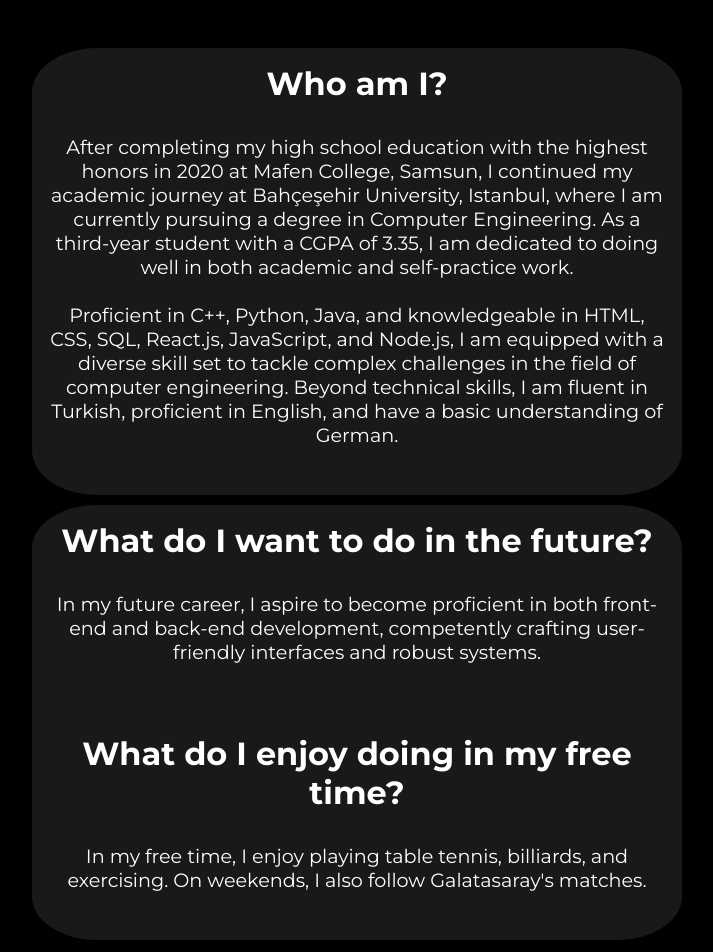
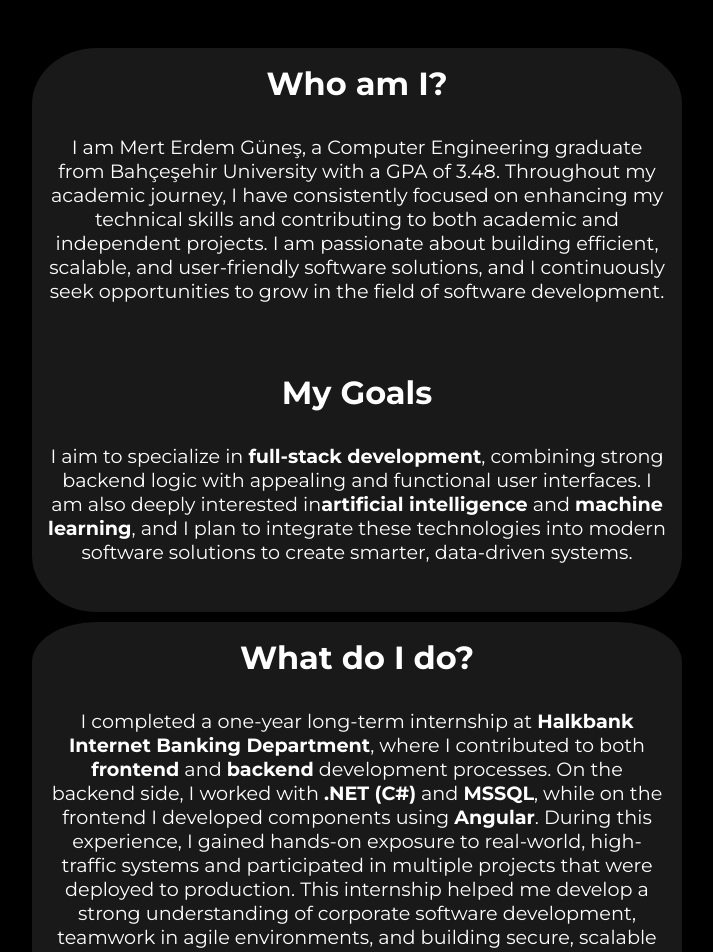
Before and after one commit to merterdemgunes/myPortfolio, a React (Vite) app: page /about in a window 1280 px wide. Shown: the part 480-1432 px from the top of the page, without its empty margins (283-996 px from the left). Built offline with nearby package versions, Linux system fonts and the light colour scheme; sample sign-in values are in the browser's storage.

Commit message:
Update AboutMe.jsx with English version and UI improvements

```diff
--- a/src/components/AboutContent.jsx
+++ b/src/components/AboutContent.jsx
@@ -7,25 +7,36 @@
         <div className="left">
             <h1>Who am I?</h1>
             <p>
-            After completing my high school education with the highest honors in 2020 at Mafen College, Samsun, I continued my academic journey at Bahçeşehir University, Istanbul, where I am currently pursuing a degree in Computer Engineering. As a third-year student with a CGPA of 3.35, I am dedicated to doing well in both academic and self-practice work.
+              I am Mert Erdem Güneş, a Computer Engineering graduate from Bahçeşehir University
+              with a GPA of 3.48. Throughout my academic journey, I have consistently focused on
+              enhancing my technical skills and contributing to both academic and independent projects.
+              I am passionate about building efficient, scalable, and user-friendly software solutions,
+              and I continuously seek opportunities to grow in the field of software development.
+            </p>
+
             <br/>
             <br/>
 
-            Proficient in C++, Python, Java, and knowledgeable in HTML, CSS, SQL, React.js, JavaScript, and Node.js, I am equipped with a diverse skill set to tackle complex challenges in the field of computer engineering. Beyond technical skills, I am fluent in Turkish, proficient in English, and have a basic understanding of German.
+            <h1>My Goals</h1>
+            <p>
+              I aim to specialize in <b>full-stack development</b>, combining strong backend logic
+              with appealing and functional user interfaces. I am also deeply interested in
+              <b>artificial intelligence</b> and <b>machine learning</b>, and I plan to integrate these
+              technologies into modern software solutions to create smarter, data-driven systems.
             </p>
         </div>
         <div className="right">
-            <h1>What do I want to do in the future?</h1>
+            <h1>What do I do?</h1>
             <p>
-            In my future career, I aspire to become proficient in both front-end and back-end development, competently crafting user-friendly interfaces and robust systems.
+              I completed a one-year long-term internship at <b>Halkbank Internet Banking Department</b>,
+              where I contributed to both <b>frontend</b> and <b>backend</b> development processes.
+              On the backend side, I worked with <b>.NET (C#)</b> and <b>MSSQL</b>, while on the frontend
+              I developed components using <b>Angular</b>. During this experience, I gained hands-on
+              exposure to real-world, high-traffic systems and participated in multiple projects that
+              were deployed to production. This internship helped me develop a strong understanding of
+              corporate software development, teamwork in agile environments, and building secure,
+              scalable applications in the financial domain.
             </p>
-            <br/>
-            <br/>
-            <h1>What do I enjoy doing in my free time?</h1>
-            <p>
-            In my free time, I enjoy playing table tennis, billiards, and exercising. On weekends, I also follow Galatasaray's matches.
-            </p>
-
         </div>
     </div>
   )
--- a/src/components/Footer.jsx
+++ b/src/components/Footer.jsx
@@ -24,7 +24,7 @@
               <div className="item">
                 <PhoneIcon fontSize = "large"
                   style={{ marginRight: "2rem", color: 'white' }}/>
-                <h4>+90 532 723 90 85</h4>
+                <h4>+90 533 029 55 34</h4>
               </div>
               <div className="item">
                 <EmailIcon fontSize = "large"
--- a/src/components/Form.jsx
+++ b/src/components/Form.jsx
@@ -15,7 +15,7 @@
         e.preventDefault();
 
         try {
-            await axios.post('https://webservice-for-database-2.onrender.com/contact', {
+            await axios.post('https://webservice-for-database-2-a.onrender.com/contact', {
                 to: to,
                 subject: subject,
                 text:
@@ -32,7 +32,7 @@
 
         //-----------------------TO MYSELF !
         try {
-            await axios.post('https://webservice-for-database-2.onrender.com/contact', {
+            await axios.post('https://webservice-for-database-2-a.onrender.com/contact', {
                 to: import.meta.env.VITE_MY_EMAIL,
                 subject: subject,
                 text: "Name: " + name + "\n" +
--- a/src/routes/Login.jsx
+++ b/src/routes/Login.jsx
@@ -19,7 +19,7 @@
     const handleSubmit = async (e) => {
         e.preventDefault();
         try {
-          const response = await axios.post('https://webservice-for-database-2.onrender.com/login', { email, password });
+          const response = await axios.post('https://webservice-for-database-2-a.onrender.com/login', { email, password });
           setMessage(response.data.message);
           if(response.data.success){
             setAuth({ token: true });
--- a/src/routes/Register.jsx
+++ b/src/routes/Register.jsx
@@ -18,7 +18,7 @@
         e.preventDefault();
 
         try {
-            const response = await axios.post('https://webservice-for-database-2.onrender.com/register', { email, password });
+            const response = await axios.post('https://webservice-for-database-2-a.onrender.com/register', { email, password });
             setMessage(response.data.message);
             if(response.data.success){
               navigateTo("/login");
```
Also changed, not shown: 1 other file (tests, documents, lock files or other folders).
